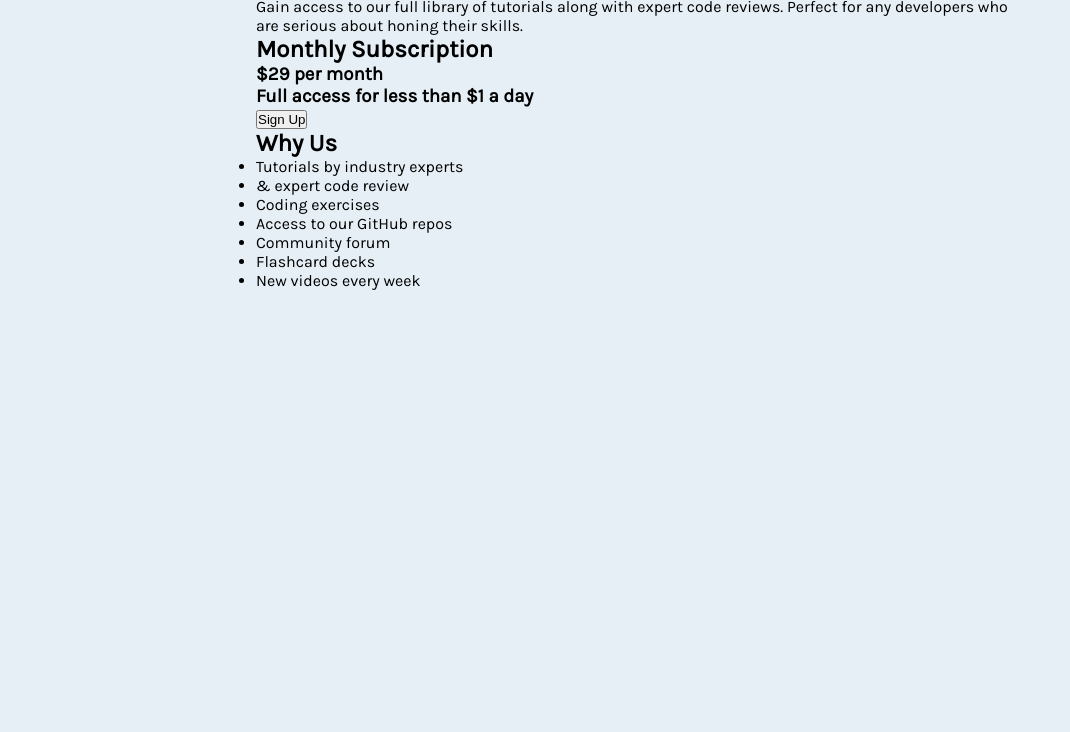
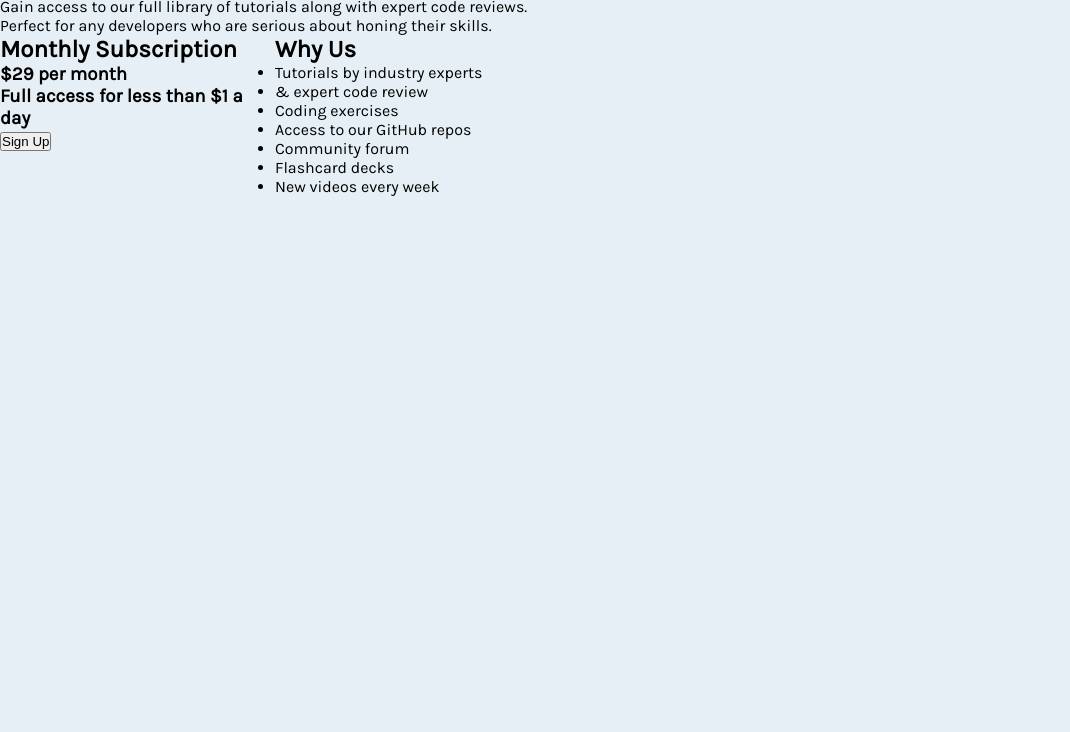
Before and after one commit to Kylekibet/single-price-grid-component, a plain HTML site: page index.html in a window 1280 px wide. Shown: the part 68-800 px from the top of the page, without its empty margins (0-1070 px from the left). Drawn offline with Linux system fonts and the light colour scheme.

Commit message:
Added propertiest to sm-container class and mini-container class

```diff
--- a/style/main.css
+++ b/style/main.css
@@ -14,8 +14,20 @@ body {
 }
 
 .container {
+    height: 100vh;
+    width: 100vw;
+}
+
+.container div{
+    width: 550px;
+}
+
+
+.mini-container {
     display: flex;
-    flex-direction: column;
-    width: 60%;
-    margin: auto;
+    flex-direction: row;
 }
+
+.sm-container {
+    width: 275px;
+}
```
